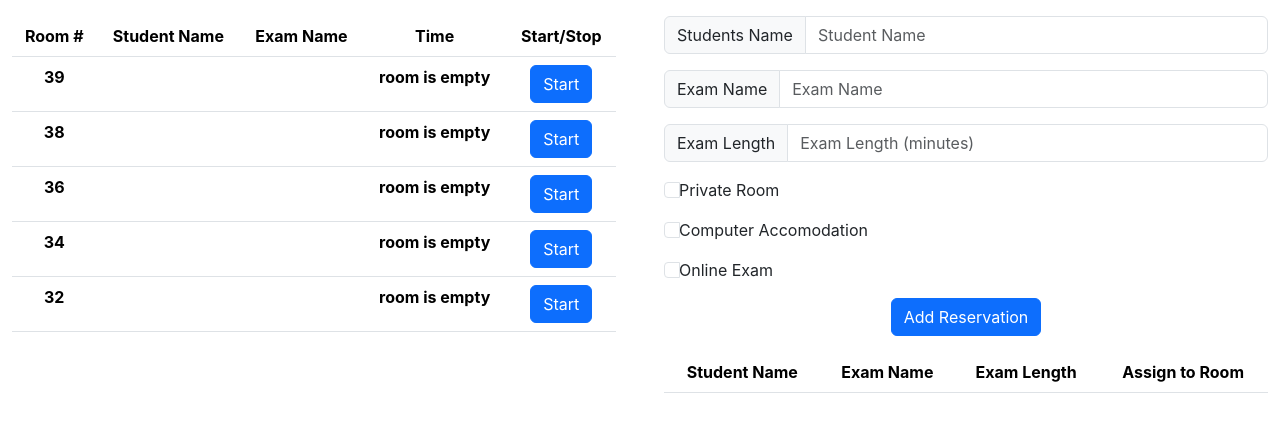
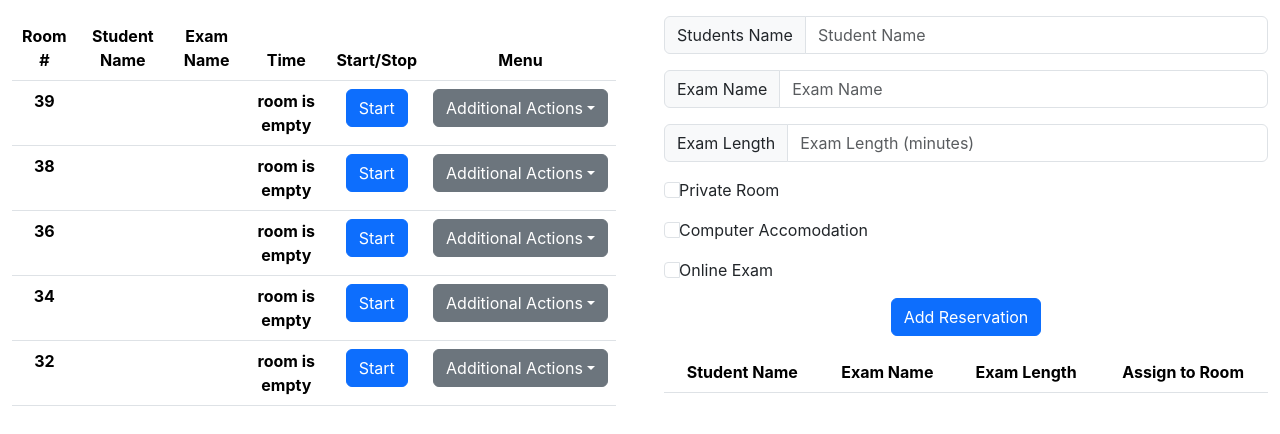
Before and after one commit to samcb234/RoomTimer, a React (Create React App) app in the folder drc-timer/: page / in a window 1280 px wide. Shown: the top 434 px of the page. Built offline with nearby package versions, Linux system fonts and the light colour scheme.

Commit message:
can now return exams to queue and can clear finished exams from room table

```diff
--- a/drc-timer/src/Layout/Homepage/Homepage.tsx
+++ b/drc-timer/src/Layout/Homepage/Homepage.tsx
@@ -31,7 +31,7 @@ export const Homepage = ()=>{
         const setUpRooms = ()=>{
             const newRooms: Room[] = []
             for(let i = 0; i < roomNames.length; i ++){
-                newRooms.push(new Room(roomNames[i], null, true, true))
+                newRooms.push(new Room(roomNames[i], null, true, true, true))
             }
             setRooms(newRooms)
         }
@@ -42,6 +42,7 @@ export const Homepage = ()=>{
         setNewRes(res)
     }
 
+
     function validRoomCheck(res: Reservation, room: Room){
         if(room.reservation === null){
             if(res.privateRoom){
@@ -50,7 +51,7 @@ export const Homepage = ()=>{
             if(res.computerNeeded){
                 return room.hasComputer
             }
-            return true
+            return room.available
         }
     }
 
@@ -70,7 +71,7 @@ export const Homepage = ()=>{
     return(
         <div className='row'>
         <div className='col'>
-          <RoomTable rooms={rooms}/>
+          <RoomTable rooms={rooms}moveResToQueue={addReservation}/>
         </div>
         <div className='col'>
             <AddResForm addReservation={addReservation}/>
--- a/drc-timer/src/Layout/RoomTable/RoomRow.tsx
+++ b/drc-timer/src/Layout/RoomTable/RoomRow.tsx
@@ -3,36 +3,41 @@ import Room from "../../models/Room";
 import Reservation from "../../models/Reservation";
 import { formatTime } from "../../utils/formatTime";
 
-export const RoomRow: React.FC<{room: Room}> = (props) =>{
+export const RoomRow: React.FC<{ room: Room, moveResToQueue: any }> = (props) => {
     const [runTimer, setRunTimer] = useState(false)
     const [displayString, setDisplayString] = useState('room is empty')
     const [rowColor, setRowColor] = useState('')
+    const [available, setAvailable] = useState(props.room.available)
 
-    const updateRowColor = ()=> {
-        if(props.room.reservation === undefined || props.room.reservation === null){
+    const updateRowColor = () => {
+        if(!available){
+            setRowColor('table-secondary')
+            return
+        }
+        else if (props.room.reservation === undefined || props.room.reservation === null) {
             setRowColor('') //white
         }
-        else if(!runTimer){
+        else if (!runTimer) {
             setRowColor('table-primary') //blue
         }
 
-        else if(runTimer){
+        else if (runTimer) {
             const reservation: Reservation = props.room.reservation
             const timeLeft: number = reservation.timeCheckSeconds()
-            if(timeLeft > 600){
+            if (timeLeft > 600) {
                 setRowColor('table-success')
             }
-            else if(0 < timeLeft && timeLeft <= 600){
+            else if (0 < timeLeft && timeLeft <= 600) {
                 setRowColor('table-warning')
             }
-            else if(timeLeft <= 0){
+            else if (timeLeft <= 0) {
                 setRowColor('table-danger')
             }
         }
     }
 
     const updateTimer = () => {
-        if(props.room.reservation !== null && props.room.reservation !== undefined){
+        if (props.room.reservation !== null && props.room.reservation !== undefined) {
             const reservation: Reservation = props.room.reservation
             setDisplayString(formatTime(reservation.timeCheckSeconds()))
             return
@@ -43,18 +48,18 @@ export const RoomRow: React.FC<{room: Room}> = (props) =>{
 
     useEffect(() => {
 
-        const interval = setInterval(() => updateTimer(), 1000)
+        const interval = setInterval(() => updateTimer(), 500)
 
-        return ()=> clearInterval(interval)
+        return () => clearInterval(interval)
     })
 
     useEffect(() => {
         updateRowColor()
-    }, [displayString])
+    }, [displayString, available, runTimer])
 
-    function startStopClick(){
-        if(props.room.reservation !== undefined && props.room.reservation !== null){
-            if(runTimer){
+    function startStopClick() {
+        if (props.room.reservation !== undefined && props.room.reservation !== null) {
+            if (runTimer) {
                 props.room.reservation.pauseTime()
             } else {
                 props.room.reservation.startTimer()
@@ -64,7 +69,26 @@ export const RoomRow: React.FC<{room: Room}> = (props) =>{
 
     }
 
-    return(
+    function emptyRoom(){
+        props.room.reservation = null
+        setRunTimer(false)
+    }
+
+    function changeRoomAvailability(){
+        props.room.updateAvailability()
+        setAvailable(!available)
+    }
+
+    function moveResToQueue(){
+        if(props.room.reservation !== null && props.room.reservation !== undefined){
+            props.room.reservation.pauseTime()
+            setRunTimer(false)
+            props.moveResToQueue(props.room.reservation)
+            props.room.reservation = null
+        }
+    }
+
+    return (
         <tr className={rowColor}>
             <th scope="row">
                 {props.room.name}
@@ -85,7 +109,20 @@ export const RoomRow: React.FC<{room: Room}> = (props) =>{
                 {displayString}
             </th>
             <th>
-                <button className={!runTimer? "btn btn-primary":"btn btn-danger"} onClick={()=>startStopClick()}>{runTimer ? 'Stop' : 'Start'}</button>
+                <button className={!runTimer ? "btn btn-primary" : "btn btn-danger"} onClick={() => startStopClick()}>{runTimer ? 'Stop' : 'Start'}</button>
+            </th>
+            <th>
+                <div className="dropdown">
+                    <button className="btn btn-secondary dropdown-toggle" type="button" data-bs-toggle="dropdown" aria-expanded="false">
+                        Additional Actions
+                    </button>
+                    <ul className="dropdown-menu">
+                        <li><a className="dropdown-item" href="#" onClick={()=>moveResToQueue()}>Return Exam To Queue</a></li>
+                        <li><a className="dropdown-item" href="#" onClick={()=>emptyRoom()}>Finish Exam</a></li>
+                        <li><a className="dropdown-item" href="#">Add Time To Exam (not implemented yet)</a></li>
+                        <li><a className="dropdown-item" href="#" onClick={()=>changeRoomAvailability()}>{available? 'Mark Room As Unavailable': 'Mark Room as Available'}</a></li>
+                    </ul>
+                </div>
             </th>
         </tr>
     )
--- a/drc-timer/src/Layout/RoomTable/RoomTable.tsx
+++ b/drc-timer/src/Layout/RoomTable/RoomTable.tsx
@@ -1,8 +1,7 @@
-import { useEffect, useState } from "react"
 import Room from "../../models/Room"
 import { RoomRow } from "./RoomRow"
 
-export const RoomTable: React.FC<{rooms: Room[]}> = (props)=>{
+export const RoomTable: React.FC<{rooms: Room[], moveResToQueue: any}> = (props)=>{
 
     return(
         <div className="container mt-3">
@@ -24,11 +23,14 @@ export const RoomTable: React.FC<{rooms: Room[]}> = (props)=>{
                         <th scope="col">
                             Start/Stop
                         </th>
+                        <th scope="col">
+                            Menu
+                        </th>
                     </tr>
                 </thead>
                 <tbody>
                     {props.rooms.map(room =>(
-                        <RoomRow room={room}/>
+                        <RoomRow room={room} moveResToQueue={props.moveResToQueue}/>
                     ))}
                 </tbody>
             </table>
--- a/drc-timer/src/models/Room.ts
+++ b/drc-timer/src/models/Room.ts
@@ -5,12 +5,18 @@ class Room {
     reservation: Reservation | null
     privateRoom: boolean
     hasComputer: boolean
+    available: boolean
 
-    constructor(name: string, reservation: Reservation | null, privateRoom: boolean, hasComputer: boolean){
+    constructor(name: string, reservation: Reservation | null, privateRoom: boolean, hasComputer: boolean, available: boolean){
         this.name = name
         this.reservation = reservation
         this.privateRoom = privateRoom
         this.hasComputer = hasComputer
+        this.available = available
+    }
+
+    updateAvailability(){
+        this.available = !this.available
     }
 }
 
```
Lines whose indentation alone changed are shown as unchanged.
